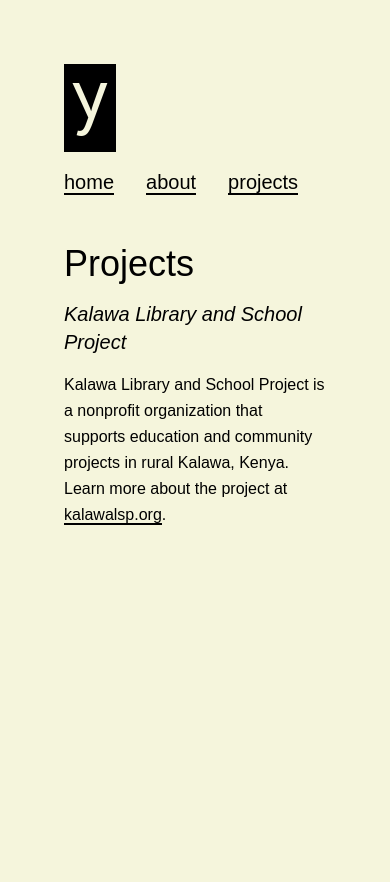
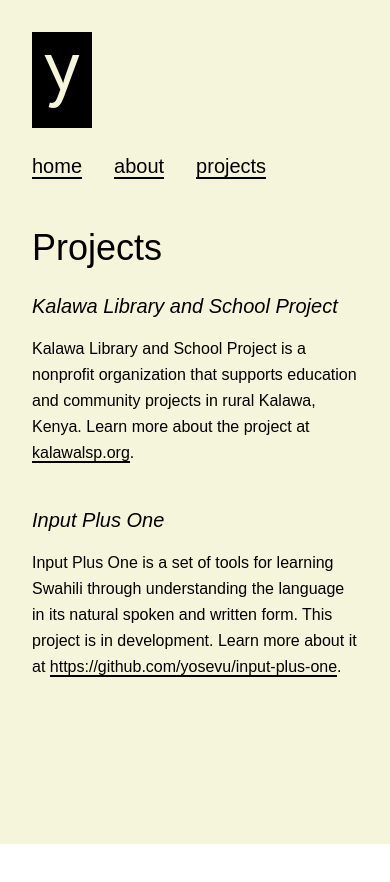
Before and after one commit to yosevu/yosevu.com, a Next.js app: page /projects in a window 390 px wide. Shown: the top 882 px of the page. After the commit the page ends 844 px from the top, so only its background shows below. Built offline with nearby package versions, Linux system fonts and the light colour scheme.

Commit message:
feat: add project
- Add style and responsiveness adjustments

```diff
--- a/components/header.tsx
+++ b/components/header.tsx
@@ -28,7 +28,7 @@ export default function Header() {
   return (
     <header className="mb-12 md:flex md:flex-col">
       <button
-        className={`text-slight-brown dark:text-black mb-4 bg-black dark:bg-slight-brown inline-block font-sans text-7xl p-2 transition-transform origin-center duration-500 ${transformClasses}`}
+        className={`text-slight-brown dark:text-black mb-6 bg-black dark:bg-slight-brown inline-block font-sans text-7xl p-3 transition-transform origin-center duration-500 ${transformClasses}`}
         title="Toggle dark mode theme"
         aria-label="Toggle dark mode theme"
         onClick={handleClick}
--- a/pages/_app.tsx
+++ b/pages/_app.tsx
@@ -43,10 +43,10 @@ export default function App({ Component, pageProps }: AppProps) {
       <ThemeProvider>
         <Theme>
           <main
-            className={`bg-slight-brown dark:bg-black dark:text-slight-brown px-16 py-16 md:flex md:items-start md:gap-24`}
+            className={`h-screen bg-slight-brown dark:bg-black dark:text-slight-brown p-8 md:p-16 md:flex md:items-start md:gap-24`}
           >
             <Header />
-            <div className="md:gap-8 min-h-screen max-w-screen-sm">
+            <div className="md:gap-8 max-w-screen-sm">
               <Component {...pageProps} />
             </div>
           </main>
--- a/pages/about.tsx
+++ b/pages/about.tsx
@@ -3,8 +3,10 @@ import Link from 'next/link'
 export default function About() {
   return (
     <>
-      <div className="mb-4">
+      <div className="mb-6">
         <h1>About me</h1>
+      </div>
+      <div>
         <p>
           I grew up in Kenya and studied linguistics at the University of
           Colorado before teaching English as a second language. This experience
--- a/pages/index.tsx
+++ b/pages/index.tsx
@@ -35,7 +35,7 @@ export default function Home() {
           </Link>
           . You can also connect with me on GitHub, LinkedIn, or Twitter:
         </p>
-        <ul className="flex gap-4">
+        <ul className="flex gap-8">
           {socialLinks.map(({ name, href, Icon }) => (
             <li key={name} className="w-6">
               <Link href={href} aria-label={`Connect with me on ${name}`}>
--- a/pages/projects.tsx
+++ b/pages/projects.tsx
@@ -3,7 +3,7 @@ import Link from 'next/link'
 export default function Projects() {
   return (
     <>
-      <div className="mb-4">
+      <div className="mb-6">
         <h1>Projects</h1>
       </div>
       <h2 className="italic">Kalawa Library and School Project</h2>
@@ -18,6 +18,18 @@ export default function Projects() {
         </Link>
         .
       </p>
+      <br />
+      <h2 className="italic">Input Plus One</h2>
+      <p>
+        Input Plus One is a set of tools for learning Swahili through understanding the language in its natural spoken and written form. This project is in development. Learn more about it at{' '}
+        <Link
+          className="h-7 border-b-2 border-black dark:border-slight-brown hover:border-b-4"
+          href="https://github.com/yosevu/input-plus-one"
+        >
+          https://github.com/yosevu/input-plus-one
+        </Link>
+        .
+      </p>
     </>
   )
 }
```
